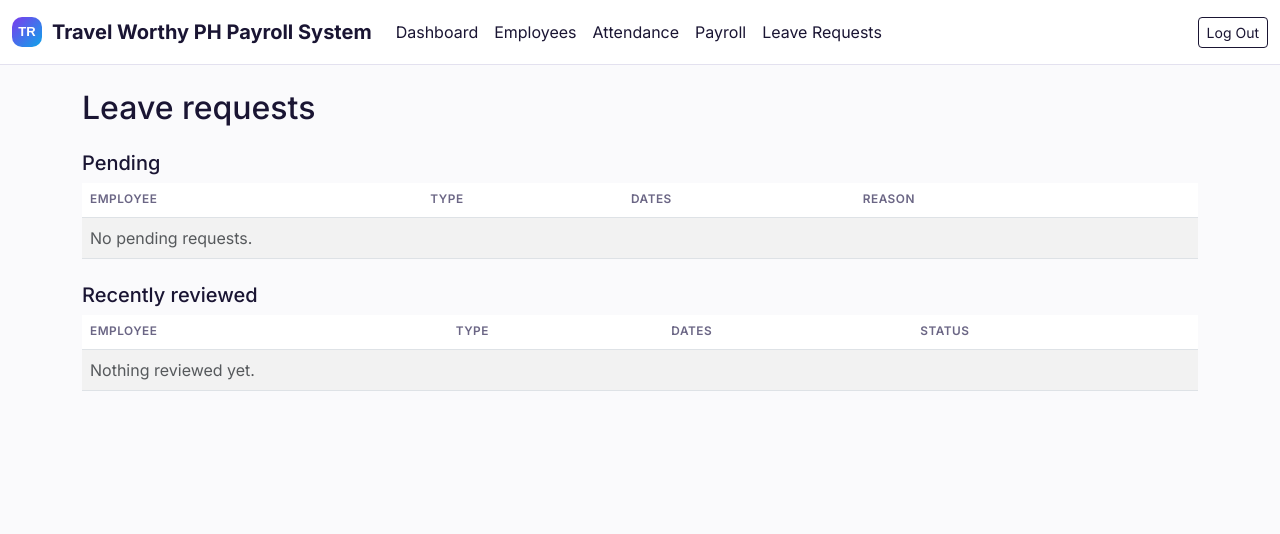
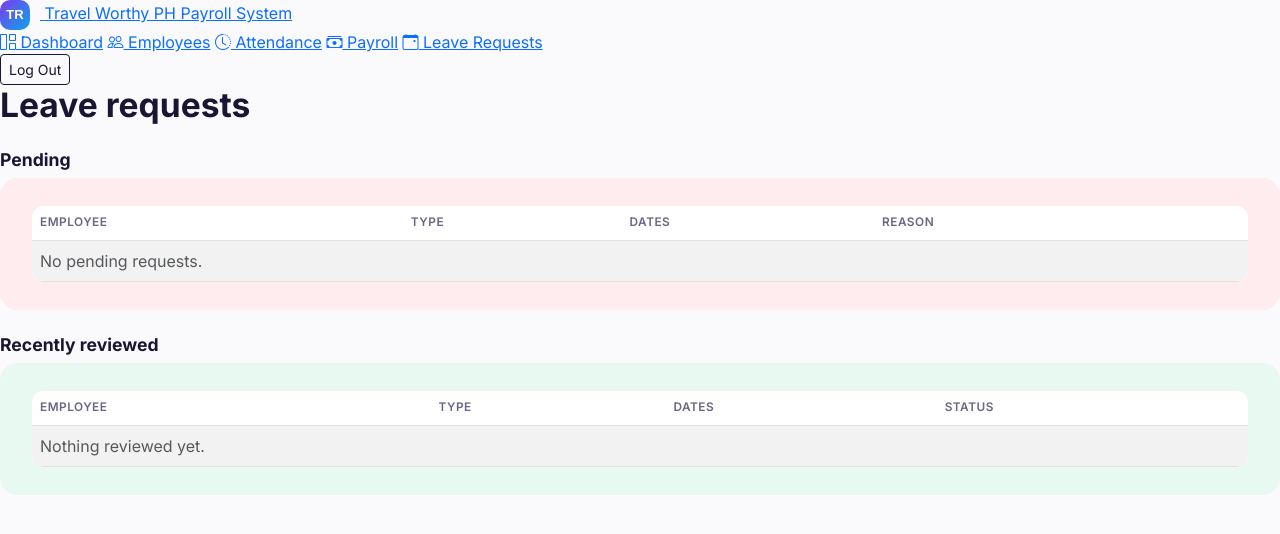
Before and after one commit to Boji028/TWPH-Payroll-System, a Flask app: page /leave/ in a window 1280 px wide. Shown: the top 534 px of the page. Run offline with Flask 3, Linux system fonts and the light colour scheme; the visitor is signed in with stand-in values (Sample User, id 1); data that the repository does not hold is empty; some web fonts are replaced.

Commit message:
feat: left sidebar nav, richer dashboard with charts

```diff
--- a/app/static/css/main.css
+++ b/app/static/css/main.css
@@ -1,8 +1,9 @@
 /* Project-wide styles for the internal app (post-login). Reuses the same
-   design tokens as the public landing page (Option K — purple/sky, Pogonia
-   headings) so the app doesn't feel like two different products. Most of
-   this works by overriding Bootstrap's own CSS variables and utility
-   classes rather than touching every template. */
+   design tokens as the public landing page (Option K — purple/sky/coral/mint,
+   Pogonia headings, pastel chip-cards) so the whole product feels like one
+   thing, not two. Most pages get this by wrapping their content in .card
+   (or a .card-sky/.card-coral/.card-mint variant) rather than per-template
+   custom CSS. */
 
 @font-face {
     font-family: 'Pogonia';
@@ -21,6 +22,11 @@
     --app-gray: #6B6685;
     --app-line: #E3E1EF;
 
+    --app-chip-purple: #F3EEFE;
+    --app-chip-sky: #E6F6FE;
+    --app-chip-coral: #FEECEE;
+    --app-chip-mint: #E7F9F1;
+
     --bs-primary: var(--app-purple);
     --bs-primary-rgb: 124, 58, 237;
     --bs-link-color: var(--app-purple);
@@ -33,28 +39,26 @@
     color: var(--app-ink);
 }
 
+/* Bigger, bolder headings — matching the landing page's headline scale */
+h1, .h1 { font-size: 2.6rem; font-weight: 700; }
+h2, .h2 { font-size: 2.1rem; font-weight: 700; }
+h3, .h3 { font-size: 1.6rem; font-weight: 700; }
+h4, .h4 { font-size: 1.35rem; font-weight: 700; }
+h5, .h5 { font-size: 1.1rem; font-weight: 700; }
 h1, h2, h3, h4, h5, h6, .navbar-brand, .card-title {
     font-family: 'Pogonia', 'Inter', sans-serif;
 }
 
-/* Navbar — swapped from Bootstrap's dark default to Option K's white/purple */
+/* Navbar */
 .app-nav {
     background: #fff;
     border-bottom: 1px solid var(--app-line);
     padding-top: .75rem;
     padding-bottom: .75rem;
 }
-.app-nav .navbar-brand {
-    font-weight: 700;
-    color: var(--app-ink);
-}
-.app-nav .nav-link {
-    color: var(--app-ink);
-}
-.app-nav .nav-link:hover,
-.app-nav .nav-link.active {
-    color: var(--app-purple);
-}
+.app-nav .navbar-brand { font-weight: 700; color: var(--app-ink); }
+.app-nav .nav-link { color: var(--app-ink); }
+.app-nav .nav-link:hover, .app-nav .nav-link.active { color: var(--app-purple); }
 .brand-mark {
     display: inline-flex;
     align-items: center;
@@ -74,10 +78,7 @@
     color: var(--app-ink);
     background: transparent;
 }
-.btn-outline-app:hover {
-    background: var(--app-ink);
-    color: #fff;
-}
+.btn-outline-app:hover { background: var(--app-ink); color: #fff; }
 
 /* Buttons */
 .btn-primary {
@@ -88,35 +89,39 @@
     background-color: var(--app-purple-dark);
     border-color: var(--app-purple-dark);
 }
-.btn-outline-primary {
-    color: var(--app-purple);
-    border-color: var(--app-purple);
+.btn-outline-primary { color: var(--app-purple); border-color: var(--app-purple); }
+.btn-outline-primary:hover { background-color: var(--app-purple); border-color: var(--app-purple); }
+.btn-success { background-color: var(--app-mint); border-color: var(--app-mint); }
+.btn-success:hover { background-color: #0D9268; border-color: #0D9268; }
+
+/* Cards — pastel by default, matching the landing page's chip-cards */
+.card {
+    background: var(--app-chip-purple);
+    border: none;
+    border-radius: 18px;
 }
-.btn-outline-primary:hover {
-    background-color: var(--app-purple);
-    border-color: var(--app-purple);
+.card-sky { background: var(--app-chip-sky); }
+.card-coral { background: var(--app-chip-coral); }
+.card-mint { background: var(--app-chip-mint); }
+.card-body { padding: 1.5rem; }
+
+/* Forms and list pages that aren't naturally a Bootstrap .card get one
+   via this wrapper class, applied in the template around the content. */
+.page-card {
+    background: var(--app-chip-purple);
+    border-radius: 18px;
+    padding: 1.75rem 2rem;
 }
-.btn-success {
-    background-color: var(--app-mint);
-    border-color: var(--app-mint);
+.page-card.card-sky { background: var(--app-chip-sky); }
+.page-card.card-coral { background: var(--app-chip-coral); }
+.page-card.card-mint { background: var(--app-chip-mint); }
+
+/* Tables inside a pastel card need a white inset so rows stay readable */
+.page-card table, .card table {
+    background: #fff;
+    border-radius: 12px;
+    overflow: hidden;
 }
-.btn-success:hover {
-    background-color: #0D9268;
-    border-color: #0D9268;
-}
-
-/* Cards */
-.card {
-    border: 1px solid var(--app-line);
-    border-radius: 14px;
-}
-
-/* Badges */
-.badge.bg-success { background-color: var(--app-mint) !important; }
-.badge.bg-secondary { background-color: var(--app-gray) !important; }
-.badge.bg-danger { background-color: var(--app-coral) !important; }
-
-/* Tables */
 .table thead th {
     color: var(--app-gray);
     font-size: .74rem;
@@ -125,3 +130,15 @@
     font-weight: 600;
     border-bottom-width: 1px;
 }
+
+/* Form controls need to read clearly against a pastel card background */
+.page-card .form-control, .page-card .form-select,
+.card .form-control, .card .form-select {
+    background: #fff;
+    border: 1px solid rgba(26, 21, 51, .12);
+}
+
+/* Badges */
+.badge.bg-success { background-color: var(--app-mint) !important; }
+.badge.bg-secondary { background-color: var(--app-gray) !important; }
+.badge.bg-danger { background-color: var(--app-coral) !important; }
--- a/app/templates/attendance/list.html
+++ b/app/templates/attendance/list.html
@@ -6,7 +6,8 @@
     <a href="{{ url_for('attendance.log_attendance') }}" class="btn btn-primary">Log Attendance</a>
 </div>
 
-<table class="table table-striped">
+<div class="page-card">
+<table class="table table-striped mb-0">
     <thead>
         <tr><th>Employee</th><th>Status</th><th>Hours</th><th>Overtime</th></tr>
     </thead>
@@ -23,4 +24,5 @@
         {% endfor %}
     </tbody>
 </table>
+</div>
 {% endblock %}
--- a/app/templates/attendance/log.html
+++ b/app/templates/attendance/log.html
@@ -3,6 +3,7 @@
 {% block content %}
 <h2 class="mb-4">Log Attendance</h2>
 
+<div class="page-card card-sky">
 <form method="POST">
     <input type="hidden" name="csrf_token" value="{{ csrf_token() }}">
     <div class="mb-3 col-md-3">
@@ -37,4 +38,5 @@
 
     <button type="submit" class="btn btn-primary">Save Attendance</button>
 </form>
+</div>
 {% endblock %}
--- a/app/templates/base.html
+++ b/app/templates/base.html
@@ -10,47 +10,41 @@
     <link rel="stylesheet" href="{{ url_for('static', filename='css/main.css') }}">
 </head>
 <body>
+    <div class="app-shell {{ '' if current_user.is_authenticated else 'no-sidebar' }}">
         {% if current_user.is_authenticated %}
-    <nav class="navbar navbar-expand-lg app-nav">
-        <div class="container-fluid">
+        <aside class="app-sidebar">
             {% if current_user.role in ('owner', 'hr', 'staff') %}
-            <a class="navbar-brand d-flex align-items-center" href="{{ url_for('main.dashboard') }}">
+            <a class="sidebar-brand" href="{{ url_for('main.dashboard') }}">
                 <span class="brand-mark">{{ config.BUSINESS_NAME[:2]|upper }}</span>
-                {{ config.BUSINESS_NAME }}
+                <span>{{ config.BUSINESS_NAME }}</span>
             </a>
-            <div class="collapse navbar-collapse">
-                <ul class="navbar-nav me-auto">
-                    <li class="nav-item"><a class="nav-link" href="{{ url_for('main.dashboard') }}">Dashboard</a></li>
-                    <li class="nav-item"><a class="nav-link" href="{{ url_for('employee.list_employees') }}">Employees</a></li>
-                    <li class="nav-item"><a class="nav-link" href="{{ url_for('attendance.list_attendance') }}">Attendance</a></li>
-                    <li class="nav-item"><a class="nav-link" href="{{ url_for('payroll.list_runs') }}">Payroll</a></li>
-                    <li class="nav-item"><a class="nav-link" href="{{ url_for('leave.list_requests') }}">Leave Requests</a></li>
+            <nav class="sidebar-nav">
+                <a class="sidebar-link {{ 'active' if request.endpoint == 'main.dashboard' }}" href="{{ url_for('main.dashboard') }}"><i class="bi bi-grid-1x2"></i> Dashboard</a>
+                <a class="sidebar-link {{ 'active' if request.endpoint and request.endpoint.startswith('employee.') }}" href="{{ url_for('employee.list_employees') }}"><i class="bi bi-people"></i> Employees</a>
+                <a class="sidebar-link {{ 'active' if request.endpoint and request.endpoint.startswith('attendance.') }}" href="{{ url_for('attendance.list_attendance') }}"><i class="bi bi-clock-history"></i> Attendance</a>
+                <a class="sidebar-link {{ 'active' if request.endpoint and request.endpoint.startswith('payroll.') }}" href="{{ url_for('payroll.list_runs') }}"><i class="bi bi-cash-stack"></i> Payroll</a>
+                <a class="sidebar-link {{ 'active' if request.endpoint and request.endpoint.startswith('leave.') }}" href="{{ url_for('leave.list_requests') }}"><i class="bi bi-calendar-event"></i> Leave Requests</a>
                 {% if current_user.employee_id %}
-                    <li class="nav-item"><a class="nav-link" href="{{ url_for('self_service.dashboard') }}">My Payslips</a></li>
+                <a class="sidebar-link {{ 'active' if request.endpoint and request.endpoint.startswith('self_service.') }}" href="{{ url_for('self_service.dashboard') }}"><i class="bi bi-person-check"></i> My Payslips</a>
                 {% endif %}
-                </ul>
-                <a class="btn btn-outline-app btn-sm" href="{{ url_for('auth.logout') }}">Log Out</a>
-            </div>
+            </nav>
             {% else %}
-            <a class="navbar-brand d-flex align-items-center" href="{{ url_for('self_service.dashboard') }}">
+            <a class="sidebar-brand" href="{{ url_for('self_service.dashboard') }}">
                 <span class="brand-mark">{{ config.BUSINESS_NAME[:2]|upper }}</span>
-                {{ config.BUSINESS_NAME }}
+                <span>{{ config.BUSINESS_NAME }}</span>
             </a>
-            <div class="collapse navbar-collapse">
-                <ul class="navbar-nav me-auto">
-                    <li class="nav-item"><a class="nav-link" href="{{ url_for('self_service.dashboard') }}">My Dashboard</a></li>
-                    <li class="nav-item"><a class="nav-link" href="{{ url_for('self_service.attendance') }}">My Attendance</a></li>
-                    <li class="nav-item"><a class="nav-link" href="{{ url_for('self_service.payslips') }}">My Payslips</a></li>
-                    <li class="nav-item"><a class="nav-link" href="{{ url_for('self_service.leave') }}">My Leave</a></li>
-                </ul>
-                <a class="btn btn-outline-app btn-sm" href="{{ url_for('auth.logout') }}">Log Out</a>
-            </div>
-            {% endif %}
-        </div>
+            <nav class="sidebar-nav">
+                <a class="sidebar-link {{ 'active' if request.endpoint == 'self_service.dashboard' }}" href="{{ url_for('self_service.dashboard') }}"><i class="bi bi-grid-1x2"></i> My Dashboard</a>
+                <a class="sidebar-link {{ 'active' if request.endpoint == 'self_service.attendance' }}" href="{{ url_for('self_service.attendance') }}"><i class="bi bi-clock-history"></i> My Attendance</a>
+                <a class="sidebar-link {{ 'active' if request.endpoint in ('self_service.payslips', 'self_service.payslip_detail') }}" href="{{ url_for('self_service.payslips') }}"><i class="bi bi-file-earmark-text"></i> My Payslips</a>
+                <a class="sidebar-link {{ 'active' if request.endpoint == 'self_service.leave' }}" href="{{ url_for('self_service.leave') }}"><i class="bi bi-calendar-event"></i> My Leave</a>
             </nav>
             {% endif %}
+            <a class="btn btn-outline-app btn-sm sidebar-logout" href="{{ url_for('auth.logout') }}">Log Out</a>
+        </aside>
+        {% endif %}
 
-    <div class="container mt-4">
+        <main class="app-main">
             {% with messages = get_flashed_messages(with_categories=true) %}
                 {% if messages %}
                     {% for category, message in messages %}
@@ -63,8 +57,10 @@
             {% endwith %}
 
             {% block content %}{% endblock %}
+        </main>
     </div>
 
     <script src="https://cdn.jsdelivr.net/npm/bootstrap@5.3.3/dist/js/bootstrap.bundle.min.js"></script>
+    {% block scripts %}{% endblock %}
 </body>
 </html>
--- a/app/templates/employees/create_login.html
+++ b/app/templates/employees/create_login.html
@@ -6,7 +6,8 @@
     {{ 'Update' if user and user.id else 'Create' }} the account this employee uses to
     view their own hours and payslips.
 </p>
-<form method="POST" class="col-md-6">
+<div class="page-card card-coral col-md-7">
+<form method="POST">
     {{ form.hidden_tag() }}
     <div class="mb-3">
         {{ form.email.label(class="form-label") }}
@@ -25,4 +26,5 @@
     </div>
     {{ form.submit(class="btn btn-primary") }}
 </form>
+</div>
 {% endblock %}
--- a/app/templates/employees/form.html
+++ b/app/templates/employees/form.html
@@ -3,7 +3,8 @@
 {% block content %}
 <h2 class="mb-4">{{ 'Edit' if mode == 'edit' else 'Add' }} Employee</h2>
 
-<form method="POST" class="col-md-6">
+<div class="page-card col-md-7">
+<form method="POST">
     {{ form.hidden_tag() }}
 
     <div class="row mb-3">
@@ -69,4 +70,5 @@
     {{ form.submit(class="btn btn-primary") }}
     <a href="{{ url_for('employee.list_employees') }}" class="btn btn-outline-secondary">Cancel</a>
 </form>
+</div>
 {% endblock %}
--- a/app/templates/employees/list.html
+++ b/app/templates/employees/list.html
@@ -6,7 +6,8 @@
     <a href="{{ url_for('employee.create_employee') }}" class="btn btn-primary">+ Add Employee</a>
 </div>
 
-<table class="table table-striped">
+<div class="page-card">
+<table class="table table-striped mb-0">
     <thead>
         <tr>
             <th>Code</th><th>Name</th><th>Department</th><th>Pay Type</th><th>Status</th><th></th>
@@ -30,4 +31,5 @@
         {% endfor %}
     </tbody>
 </table>
+</div>
 {% endblock %}
--- a/app/templates/leave/list.html
+++ b/app/templates/leave/list.html
@@ -4,7 +4,8 @@
 <h2 class="mb-4">Leave requests</h2>
 
 <h5>Pending</h5>
-<table class="table table-striped">
+<div class="page-card card-coral">
+<table class="table table-striped mb-0">
     <thead>
         <tr><th>Employee</th><th>Type</th><th>Dates</th><th>Reason</th><th></th></tr>
     </thead>
@@ -31,9 +32,11 @@
         {% endfor %}
     </tbody>
 </table>
+</div>
 
 <h5 class="mt-4">Recently reviewed</h5>
-<table class="table table-striped">
+<div class="page-card card-mint">
+<table class="table table-striped mb-0">
     <thead>
         <tr><th>Employee</th><th>Type</th><th>Dates</th><th>Status</th></tr>
     </thead>
@@ -50,4 +53,5 @@
         {% endfor %}
     </tbody>
 </table>
+</div>
 {% endblock %}
--- a/app/templates/payroll/list.html
+++ b/app/templates/payroll/list.html
@@ -6,7 +6,8 @@
     <a href="{{ url_for('payroll.new_run') }}" class="btn btn-primary">+ New Run</a>
 </div>
 
-<table class="table table-striped">
+<div class="page-card card-mint">
+<table class="table table-striped mb-0">
     <thead>
         <tr><th>Period</th><th>Status</th><th></th></tr>
     </thead>
@@ -22,4 +23,5 @@
         {% endfor %}
     </tbody>
 </table>
+</div>
 {% endblock %}
--- a/app/templates/payroll/new.html
+++ b/app/templates/payroll/new.html
@@ -3,7 +3,8 @@
 {% block content %}
 <h2 class="mb-4">New Payroll Run</h2>
 
-<form method="POST" class="col-md-4">
+<div class="page-card card-mint col-md-5">
+<form method="POST">
     <input type="hidden" name="csrf_token" value="{{ csrf_token() }}">
     <div class="mb-3">
         <label class="form-label">Period Start</label>
@@ -15,4 +16,5 @@
     </div>
     <button type="submit" class="btn btn-primary">Create Run</button>
 </form>
+</div>
 {% endblock %}
--- a/app/templates/payroll/view.html
+++ b/app/templates/payroll/view.html
@@ -13,7 +13,8 @@
 {% endif %}
 
 <h5>Payslips</h5>
-<table class="table table-striped">
+<div class="page-card card-mint">
+<table class="table table-striped mb-0">
     <thead>
         <tr><th>Employee</th><th>Gross</th><th>Deductions</th><th>Net Pay</th><th></th></tr>
     </thead>
@@ -31,4 +32,5 @@
         {% endfor %}
     </tbody>
 </table>
+</div>
 {% endblock %}
--- a/app/templates/self_service/attendance.html
+++ b/app/templates/self_service/attendance.html
@@ -2,7 +2,8 @@
 {% block title %}My Attendance{% endblock %}
 {% block content %}
 <h2>My attendance</h2>
-<table class="table table-striped">
+<div class="page-card card-sky">
+<table class="table table-striped mb-0">
     <thead><tr><th>Date</th><th>Time in</th><th>Time out</th><th>Hours</th><th>Status</th></tr></thead>
     <tbody>
         {% for r in records %}
@@ -18,4 +19,5 @@
         {% endfor %}
     </tbody>
 </table>
+</div>
 {% endblock %}
--- a/app/templates/self_service/dashboard.html
+++ b/app/templates/self_service/dashboard.html
@@ -14,7 +14,7 @@
         </div></div>
     </div>
     <div class="col-md-4">
-        <div class="card"><div class="card-body">
+        <div class="card card-sky"><div class="card-body">
             <div class="text-muted small">Pay type</div>
             <div class="fs-5">{{ employee.pay_type|capitalize }}</div>
         </div></div>
@@ -22,7 +22,8 @@
 </div>
 
 <h5 class="mt-4">Recent payslips</h5>
-<table class="table">
+<div class="page-card card-mint">
+<table class="table mb-0">
     <thead><tr><th>Period</th><th>Net pay</th><th></th></tr></thead>
     <tbody>
         {% for p in recent_payslips %}
@@ -36,5 +37,6 @@
         {% endfor %}
     </tbody>
 </table>
+</div>
 <a href="{{ url_for('self_service.payslips') }}">View all payslips</a>
 {% endblock %}
--- a/app/templates/self_service/payslips.html
+++ b/app/templates/self_service/payslips.html
@@ -2,7 +2,8 @@
 {% block title %}My Payslips{% endblock %}
 {% block content %}
 <h2>My payslips</h2>
-<table class="table table-striped">
+<div class="page-card card-mint">
+<table class="table table-striped mb-0">
     <thead><tr><th>Period</th><th>Net pay</th><th></th></tr></thead>
     <tbody>
         {% for p in payslips %}
@@ -16,4 +17,5 @@
         {% endfor %}
     </tbody>
 </table>
+</div>
 {% endblock %}
```
Also changed, not shown: app/routes/main_routes.py (+3 -7 lines), app/services/dashboard_service.py (added, +67 -0 lines), app/templates/main/dashboard.html (+95 -7 lines), app/templates/self_service/leave.html (+6 -2 lines), tests/unit/test_dashboard_service.py (added, +92 -0 lines). Lines whose indentation alone changed are shown as unchanged.
